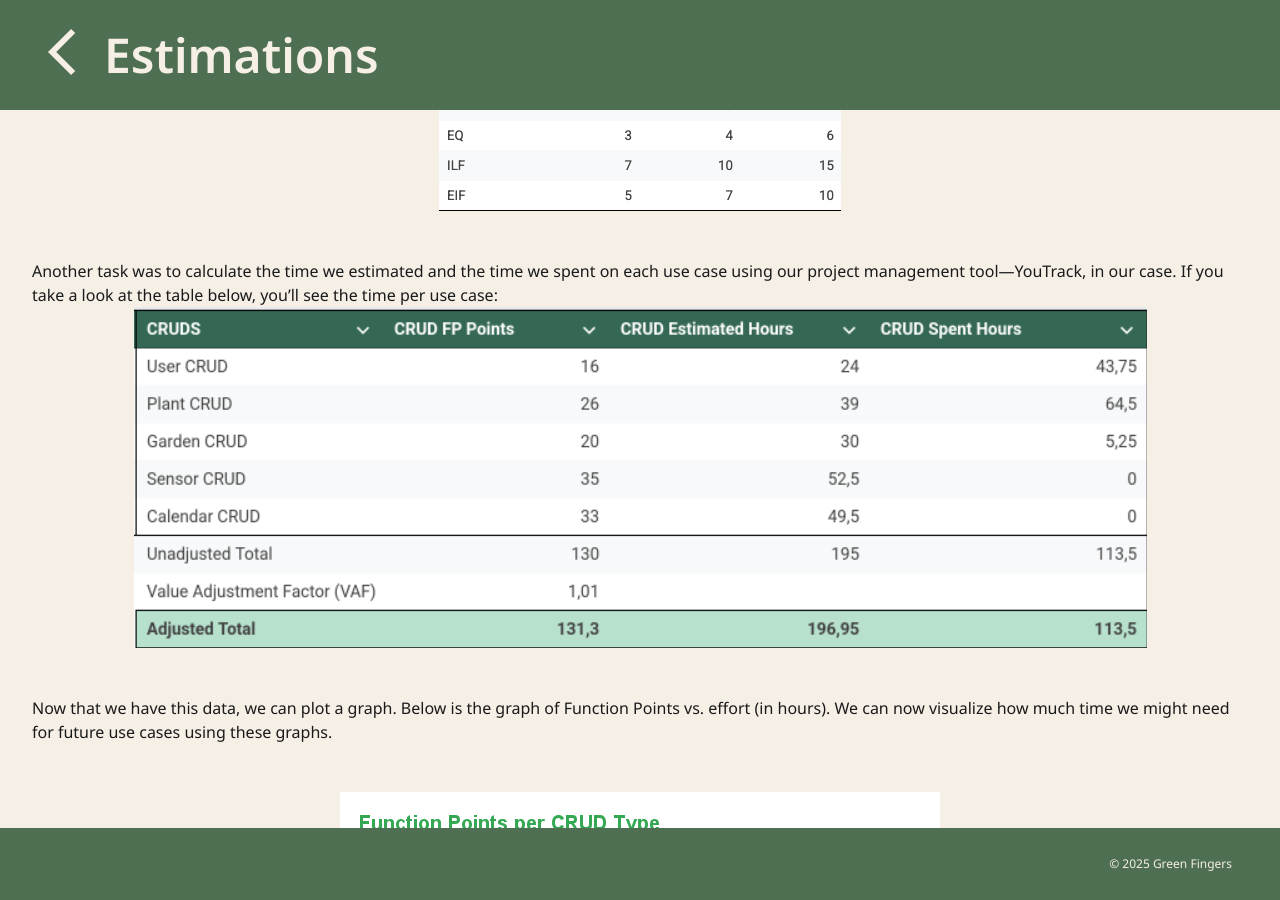
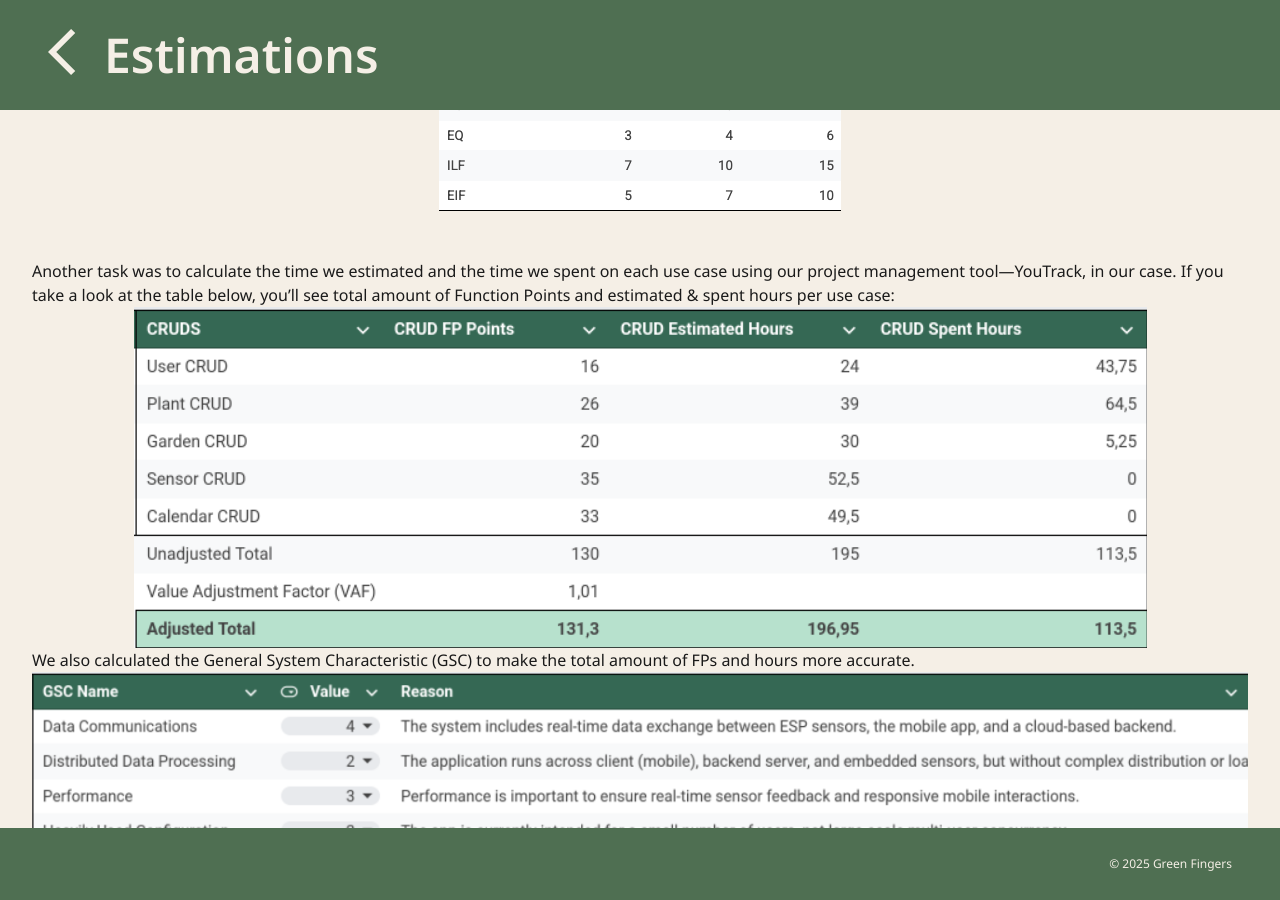
Before and after one commit to Green-Fingers-App/gardeningApp, a Jekyll site: the page built from docs/_posts/2025-04-03-project-Estimations.md, in a window 1280 px wide and 900 px high, scrolled down 712 px. Built offline with Jekyll 4.4.1, drawn with Linux system fonts in a browser that asks for light colours; comment, search, counter and statistics services are not loaded.

Commit message:
Update 2025-04-03-project-Estimations.md

```diff
--- a/docs/_posts/2025-04-03-project-Estimations.md
+++ b/docs/_posts/2025-04-03-project-Estimations.md
@@ -17,8 +17,10 @@ We calculate Function Points for our existing use cases, such as the "CRUD User"
 ![CRUD user FP calculator](/gardeningApp/assets/screenshots/image.png)
 ![FP counting weights](/gardeningApp/assets/screenshots/FPtype.png)
 
-Another task was to calculate the time we estimated and the time we spent on each use case using our project management tool—YouTrack, in our case. If you take a look at the table below, you'll see the time per use case:
+Another task was to calculate the time we estimated and the time we spent on each use case using our project management tool—YouTrack, in our case. If you take a look at the table below, you'll see total amount of Function Points and estimated & spent hours per use case:
 ![use case time FP](/gardeningApp/assets/screenshots/FP_and_Hours.png)
+We also calculated the General System Characteristic (GSC) to make the total amount of FPs and hours more accurate.
+![use case time FP](/gardeningApp/assets/screenshots/GSC.png)
 
 Now that we have this data, we can plot a graph. Below is the graph of Function Points vs. effort (in hours). We can now visualize how much time we might need for future use cases using these graphs.
 
```
